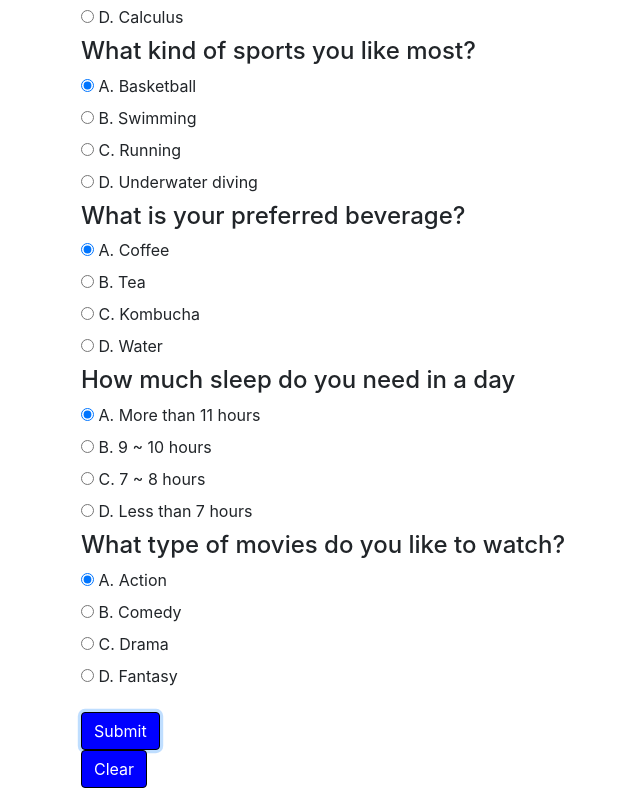
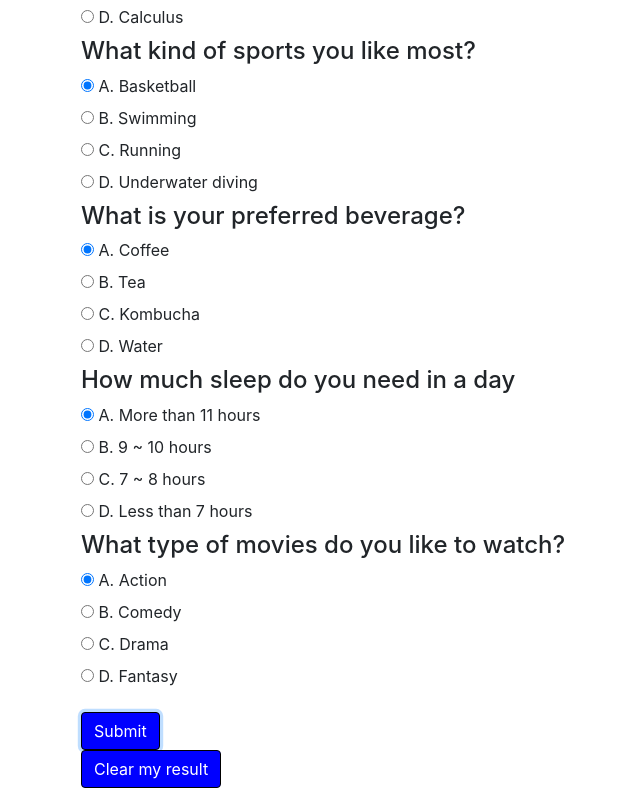
Before and after one commit to zbl14/programming-language-suggester, a plain HTML site: page index.html in a window 1280 px wide. Both pictures are taken after typing "Sample", "Sample" into the empty fields and a click on the button "Submit". Shown: the part 612-1400 px from the top of the page, without its empty margins (4-644 px from the left). Drawn offline with Linux system fonts and the light colour scheme.

Commit message:
BUGFIX: fix a bug that provding result without age input

```diff
--- a/index.html
+++ b/index.html
@@ -177,7 +177,7 @@
     <button type="submit" class="btn" id="submit">Submit</button>
   </form>
 
-  <button class="btn" id="clearResult">Clear</button>
+  <button class="btn" id="clearResult">Clear my result</button>
 
   <!-- Suggestion -->
   <div id="suggestion">
--- a/js/scripts.js
+++ b/js/scripts.js
@@ -16,7 +16,7 @@ $(document).ready(function() {
     const surveyFive = parseInt($("input:radio[name=surveyFive]:checked").val());
     const totalScore = surveyOne + surveyTwo + surveyThree + surveyFour + surveyFive;
 
-    if (ageInput >= 5) {
+    if (ageInput > 5) {
       $("#suggestionForUnderFive").hide();
       if (ageInput < 20 && totalScore < 10) {
         $("#suggestion").show();
@@ -47,7 +47,7 @@ $(document).ready(function() {
         $(".resultName").text(nameInput);
         $("#suggestedLang").text("Swift");
       }
-    } else {
+    } else if (ageInput > 0 && ageInput <= 5){
       $("#suggestion").hide();
       $("#suggestionForUnderFive").show();
       $(".resultName").text(nameInput);
```
